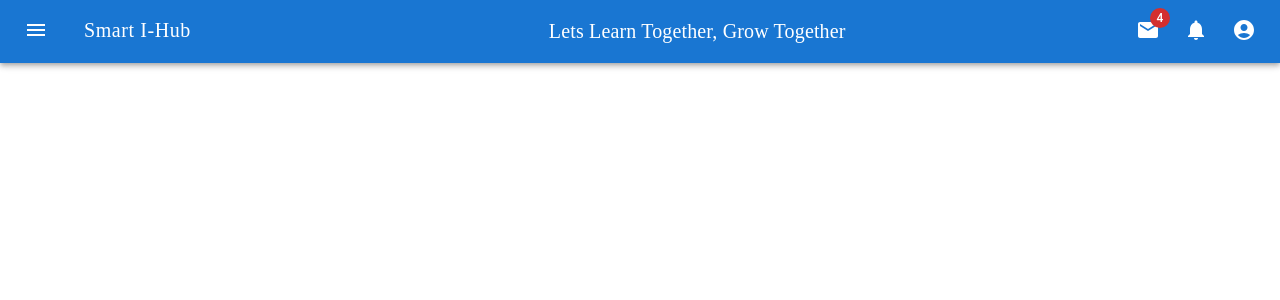
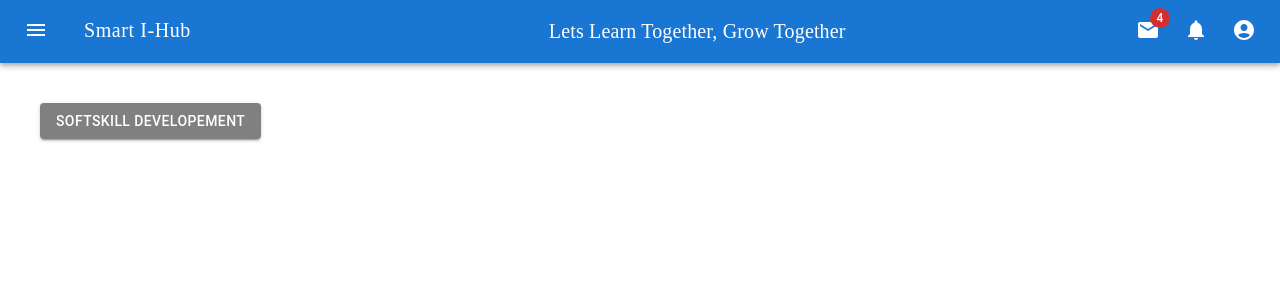
Before and after one commit to Krishnaja99/smart-information_hub, a React (Create React App) app: page /advancements in a window 1280 px wide. Shown: the top 300 px of the page. Built offline with nearby package versions, Linux system fonts and the light colour scheme.

Commit message:
configured a demo link from knowledge channel

```diff
--- a/src/App.jsx
+++ b/src/App.jsx
@@ -7,6 +7,7 @@ import BillingData from "./components/Base Data/BillingCenter/BillingCenter";
 import ResponsiveAppBar from "./components/common/ResponsiveHeader/ResponsiveAppBar";
 import InsuranceInfo from "./components/Base Data/BasicInsuranceInfo/InsuranceInfo";
 import HaveAQuery from "./components/common/ResponsiveHeader/HaveAQuery";
+import Knowledge from "./components/Base Data/Advancement/Knowledge";
 
 const App = () => {
   return (
@@ -19,6 +20,7 @@ const App = () => {
         <Route path="/billingcenter" element={<BillingData />} />
         <Route path="/policycenter" element={<PolicyCenter />} />
         <Route path="/haveaquery" element={<HaveAQuery />} />
+        <Route path="/advancements" element={<Knowledge />} />
       </Routes>
     </Router>
   );
--- /dev/null
+++ b/src/components/Base Data/Advancement/Advancement.module.css
@@ -0,0 +1,3 @@
+.channelLinks {
+  margin: 40px 0 0 40px;
+}
--- /dev/null
+++ b/src/components/Base Data/Advancement/Knowledge.jsx
@@ -0,0 +1,20 @@
+import React from "react";
+import Button from "@mui/material/Button";
+import styles from "./Advancement.module.css";
+
+const Knowledge = () => {
+  return (
+    <div className={styles.channelLinks}>
+      <Button
+        variant="contained"
+        sx={{ backgroundColor: "gray" }}
+        href="https://smartims.sharepoint.com/:f:/s/InsurancePractice-InsuranceKnowledgeManagement/Eg4PNojOqhZBv_bZ3IhhxgwBPRgpJ9OA1UJ7FO2QP13O0w"
+        target="_blank"
+      >
+        Softskill Developement
+      </Button>
+    </div>
+  );
+};
+
+export default Knowledge;
--- a/src/components/Dashboard/Dashboard.jsx
+++ b/src/components/Dashboard/Dashboard.jsx
@@ -177,7 +177,9 @@ const Dashboard = () => {
               </Typography>
             </CardContent>
             <CardActions>
-              <Button variant="contained">Learn More</Button>
+              <Button variant="contained" href="/advancements">
+                Learn More
+              </Button>
             </CardActions>
           </Card>
           <Card sx={{ maxWidth: 395, border: "3px solid #ccc" }}>
```
